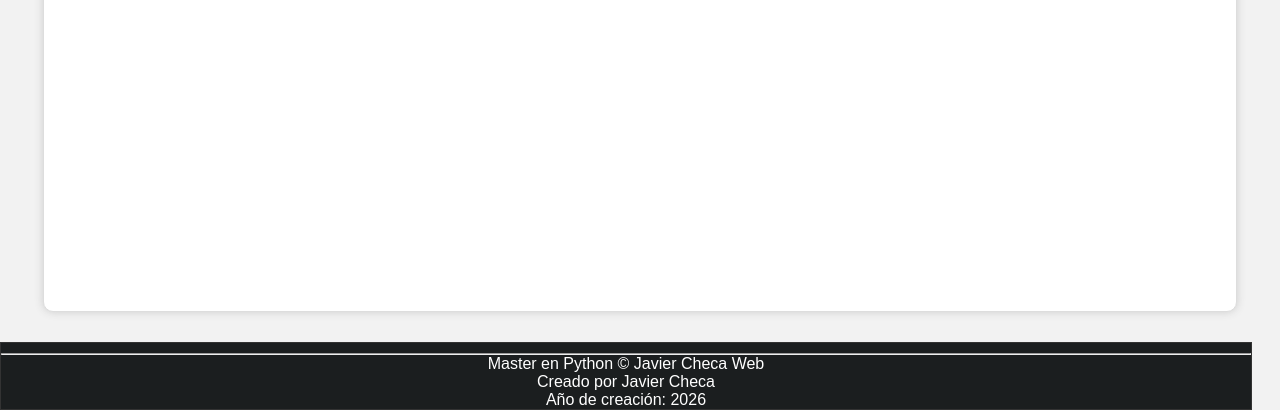
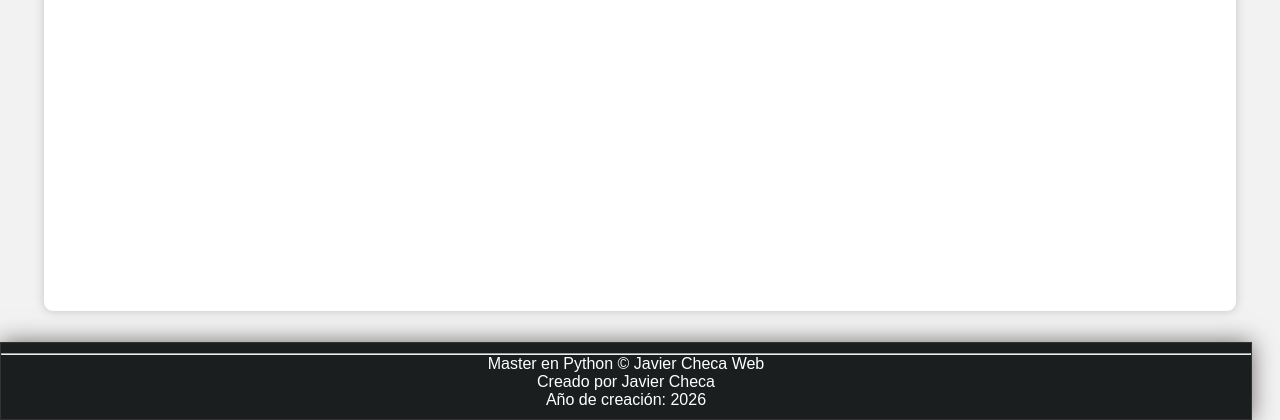
Before and after one commit to Javier-Checa/MASTER-PYTHON, a Django app: page / in a window 1280 px wide. Shown: the part 882-1302 px from the top of the page. Run offline with Django 3.2, Linux system fonts and the light colour scheme.

Commit message:
Aprendiendo Django cont131

```diff
--- a/22-django/AprendiendoDjango/miapp/static/css/styles.css
+++ b/22-django/AprendiendoDjango/miapp/static/css/styles.css
@@ -146,5 +146,6 @@ footer{
     color: #fff;
     text-align: center;
     padding-top: 10px;
-
+    padding-bottom: 10px;
+    box-shadow: 0px 0px 22px #726a6a;
 }
```
